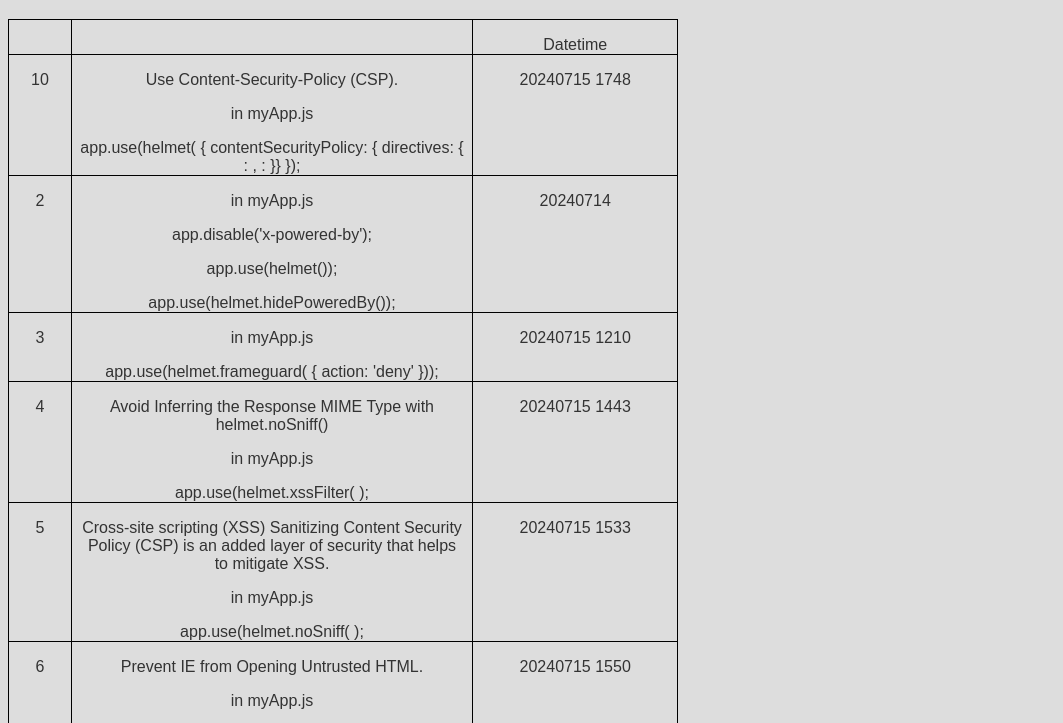
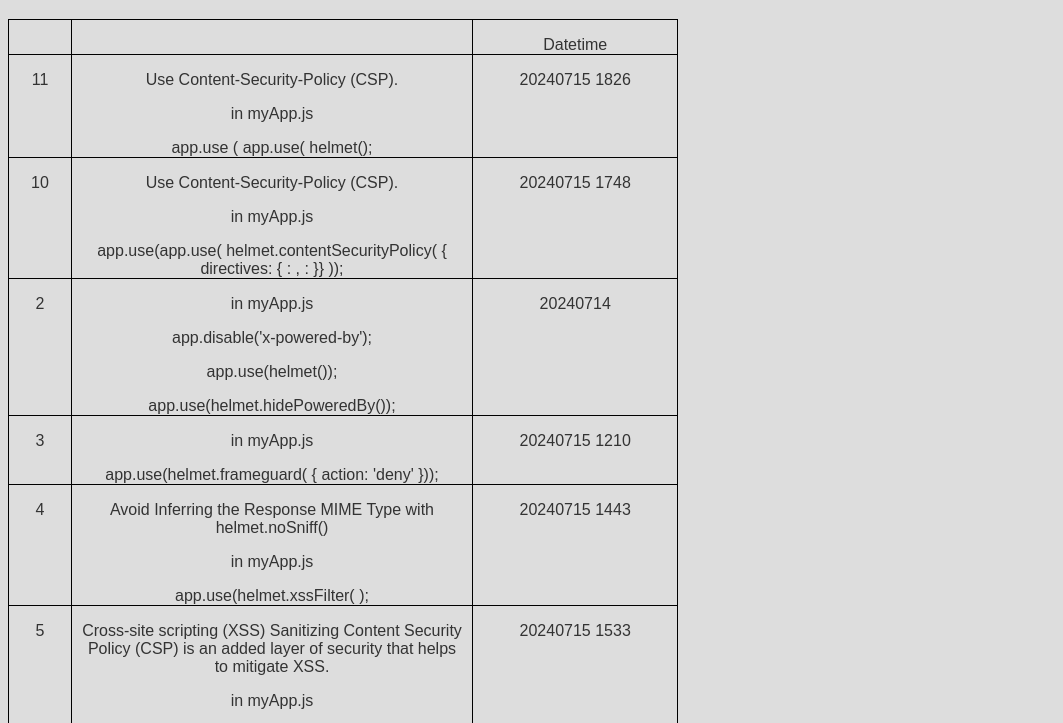
Before and after one commit to shewayou/infosec-hy-learn, a website: page views/index.html in a window 1280 px wide. Shown: the part 61-784 px from the top of the page, without its empty margins (0-1063 px from the left). Drawn offline with Linux system fonts and the light colour scheme; files that its build step writes are made by us from their sources.

Commit message:
11: app.use( helmet( ))

```diff
--- a/views/index.html
+++ b/views/index.html
@@ -44,6 +44,34 @@
         <td width=48 valign=top style='width:35.75pt;border:solid windowtext 1.0pt;
         border-top:none;mso-border-top-alt:solid windowtext .5pt;mso-border-alt:solid windowtext .5pt;
         padding:0in 5.4pt 0in 5.4pt'>
+        <p class=MsoNormal style='margin-bottom:0in;line-height:normal'>11</p>
+        </td>
+        <td width=386 valign=top style='width:289.15pt;border-top:none;border-left:
+        none;border-bottom:solid windowtext 1.0pt;border-right:solid windowtext 1.0pt;
+        mso-border-top-alt:solid windowtext .5pt;mso-border-left-alt:solid windowtext .5pt;
+        mso-border-alt:solid windowtext .5pt;padding:0in 5.4pt 0in 5.4pt'>
+        <p>Use Content-Security-Policy (CSP).</p>
+        <p class=MsoNormal style='margin-bottom:0in;line-height:normal'>in myApp.js </p>
+        <p class=MsoNormal style='margin-bottom:0in;line-height:normal'>
+        <span class=SpellE>
+          <span class=GramE>app.use</span>
+      </span>
+        <span class=GramE>(</span>
+        <span class=SpellE>app.use( helmet();</span></p>
+        </td>
+        <td width=190 valign=top style='width:142.6pt;border-top:none;border-left:
+        none;border-bottom:solid windowtext 1.0pt;border-right:solid windowtext 1.0pt;
+        mso-border-top-alt:solid windowtext .5pt;mso-border-left-alt:solid windowtext .5pt;
+        mso-border-alt:solid windowtext .5pt;padding:0in 5.4pt 0in 5.4pt'>
+        <p class=MsoNormal style='margin-bottom:0in;line-height:normal'>20240715 1826<o:p></o:p></p>
+        <p class=MsoNormal style='margin-bottom:0in;line-height:normal'><o:p>&nbsp;</o:p></p>
+        </td>
+      </tr>
+
+      <tr style='mso-yfti-irow:2'>
+        <td width=48 valign=top style='width:35.75pt;border:solid windowtext 1.0pt;
+        border-top:none;mso-border-top-alt:solid windowtext .5pt;mso-border-alt:solid windowtext .5pt;
+        padding:0in 5.4pt 0in 5.4pt'>
         <p class=MsoNormal style='margin-bottom:0in;line-height:normal'>10</p>
         </td>
         <td width=386 valign=top style='width:289.15pt;border-top:none;border-left:
@@ -54,7 +82,7 @@
         <p class=MsoNormal style='margin-bottom:0in;line-height:normal'>in myApp.js </p>
         <p class=MsoNormal style='margin-bottom:0in;line-height:normal'><span
         class=SpellE><span class=GramE>app.use</span></span><span class=GramE>(</span><span
-        class=SpellE>helmet( { contentSecurityPolicy: {</span> directives: { : , : }}   }); </p>
+        class=SpellE>app.use( helmet.contentSecurityPolicy( { </span> directives: { : , : }}   ));</p>
         </td>
         <td width=190 valign=top style='width:142.6pt;border-top:none;border-left:
         none;border-bottom:solid windowtext 1.0pt;border-right:solid windowtext 1.0pt;
```
Also changed, not shown: myApp-1-10-original.js (added, +71 -0 lines), myApp.js (+4 -34 lines).
